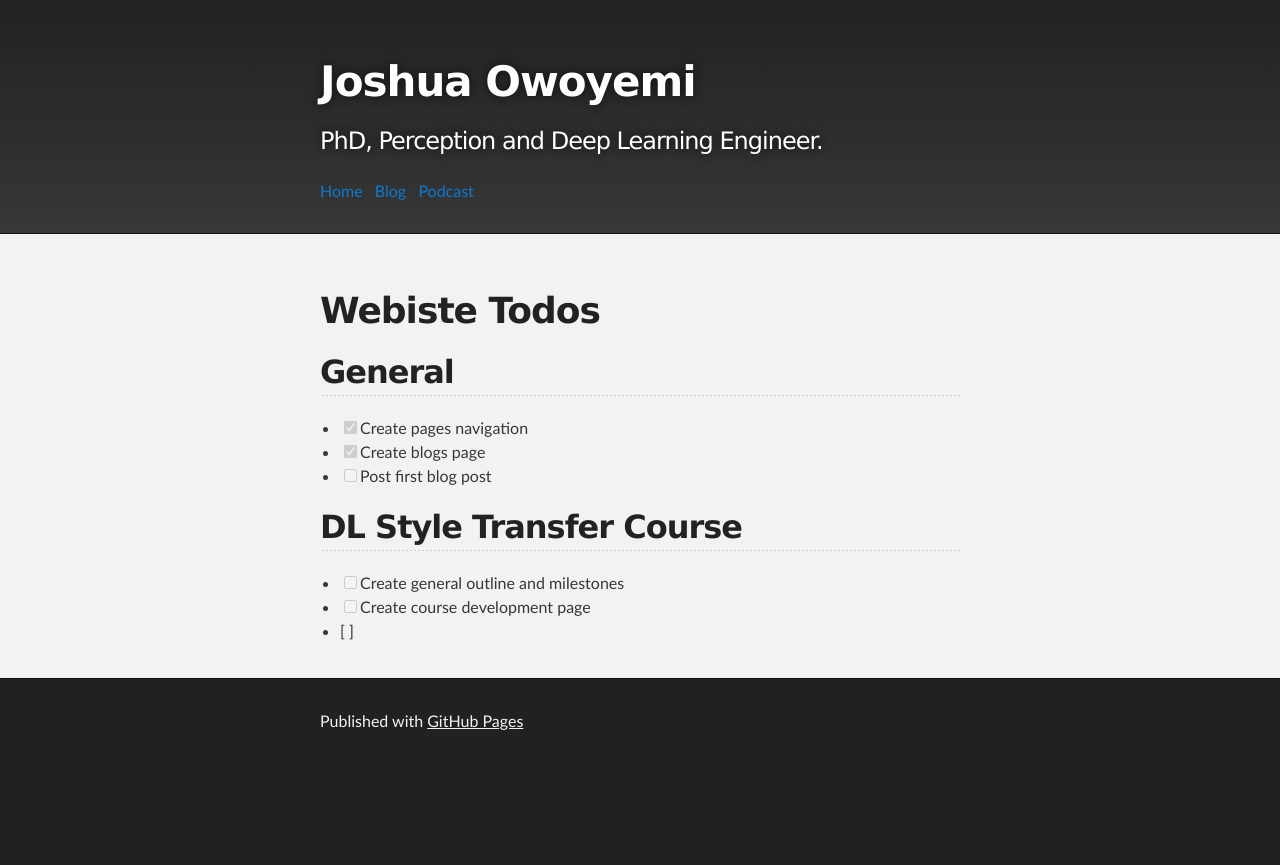
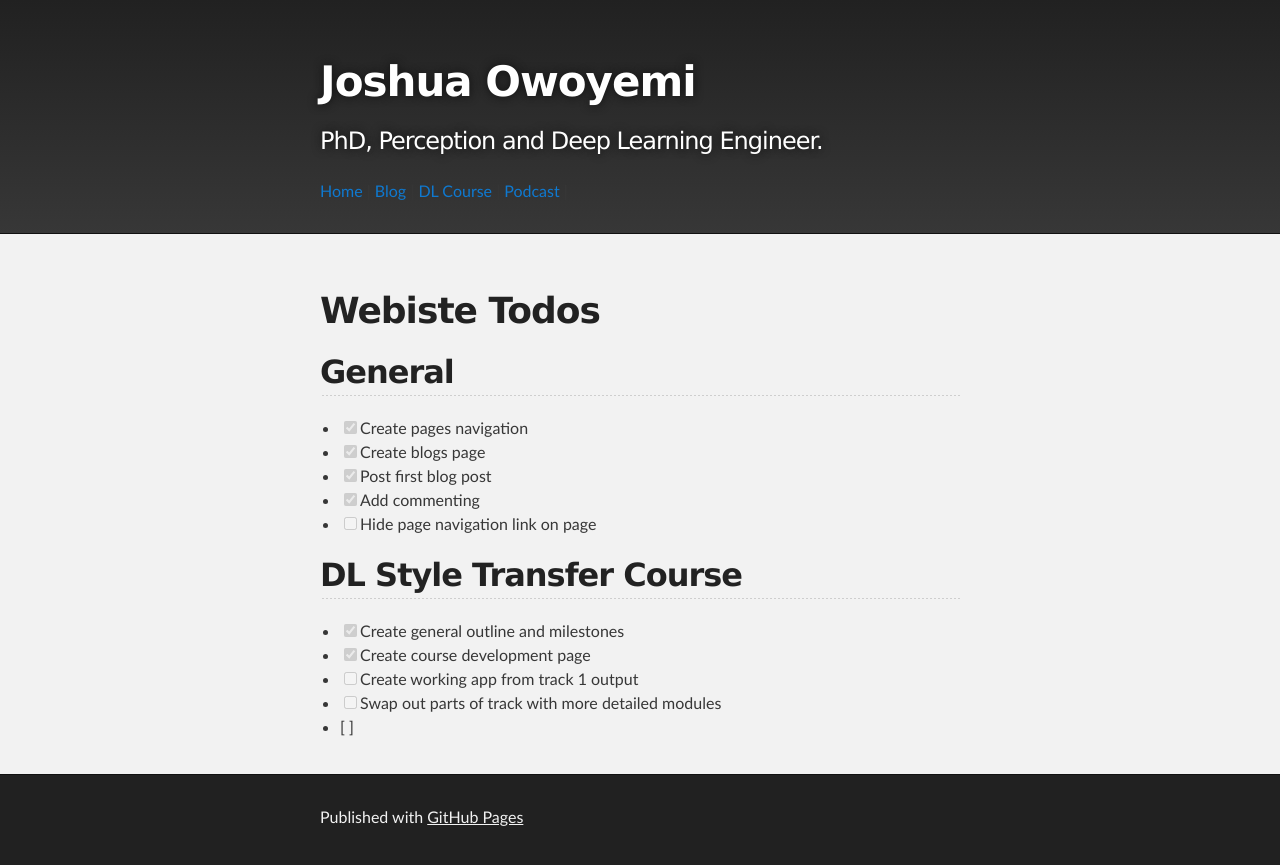
Before and after one commit to toluwajosh/toluwajosh.github.io, a Jekyll site: the page built from todos.md, in a window 1280 px wide. Shown: the top 865 px of the page. Built offline with Jekyll 4.4.1, drawn with Linux system fonts in a browser that asks for light colours; our own code applies the rules of GitHub Pages for plain Markdown files.

Commit message:
Feat: Added navigation pages, media files and todo

```diff
--- a/_config.yml
+++ b/_config.yml
@@ -5,8 +5,9 @@ google_analytics:
 theme: jekyll-theme-slate
 
 
-disqus_shortname: https-toluwajosh-github-io
-url:        	  https://toluwajosh.github.io/
+disqus:
+  shortname: https-toluwajosh-github-io-1
+  url: https://toluwajosh.github.io/
 
 # Analytics and webmaster tools stuff goes here
 google_analytics:   UA-93933771-1
--- a/_data/navigation.yml
+++ b/_data/navigation.yml
@@ -4,7 +4,7 @@
 #   link: /projects.html
 - name: Blog
   link: /blog.html
-# - name: Courses
-#   link: /courses.htm
+- name: DL Course
+  link: /dl_course.html
 - name: Podcast
   link: /podcast.html
--- a/assets/css/style.scss
+++ b/assets/css/style.scss
@@ -2,3 +2,5 @@
 ---
 
 @import "{{ site.theme }}";
+
+// img + em { }
--- a/todos.md
+++ b/todos.md
@@ -4,10 +4,14 @@
 
 - [X] Create pages navigation
 - [X] Create blogs page
-- [ ] Post first blog post
+- [X] Post first blog post
+- [X] Add commenting
+- [ ] Hide page navigation link on page
 
 ## DL Style Transfer Course
 
-- [ ] Create general outline and milestones
-- [ ] Create course development page
+- [X] Create general outline and milestones
+- [X] Create course development page
+- [ ] Create working app from track 1 output
+- [ ] Swap out parts of track with more detailed modules
 - [ ]
```
Also changed, not shown: _includes/disqus_comments.html (added, +17 -0 lines), _layouts/post.html (+7 -1 lines), _posts/2018-08-21-apples.md (deleted, +0 -11 lines), _posts/2020-01-03-bananas.md (deleted, +0 -12 lines), _posts/2020-01-03-getting-started-with-python-the-easiest-way.md (added, +47 -0 lines), dl_course.md (added, +25 -0 lines), index.md (+1 -1 lines), media/anaconda_navigator.jpeg (added), media/concept_of_packages.png (added), media/getting_started_map.png (added), media/python_post_banner.jpeg (added).
